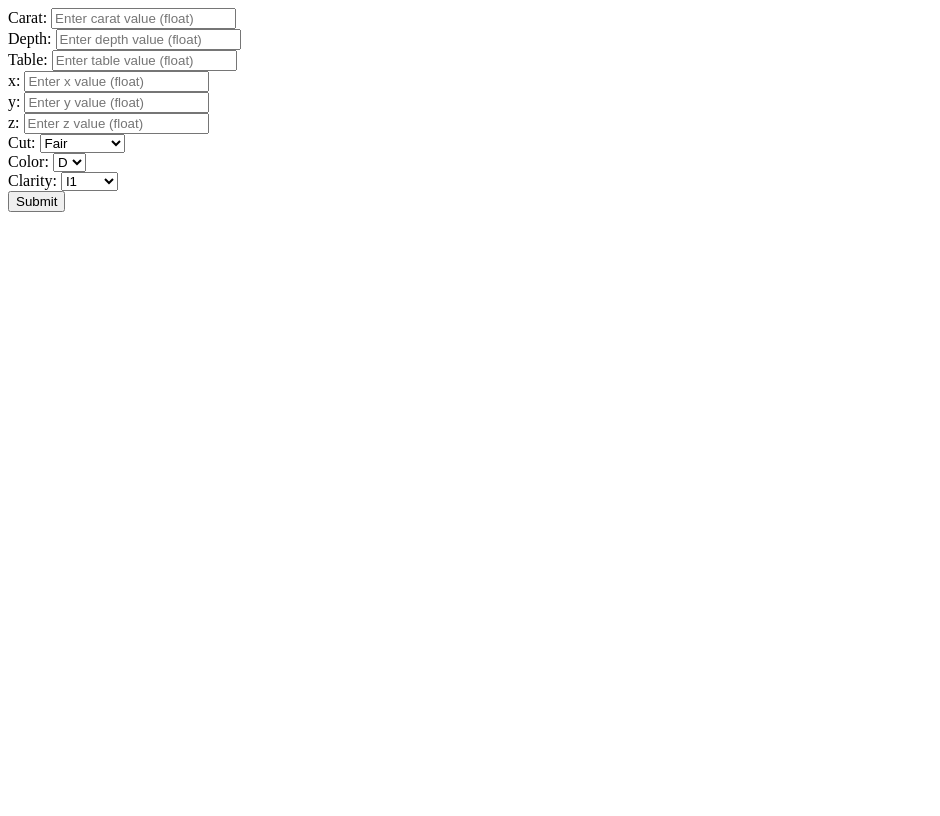
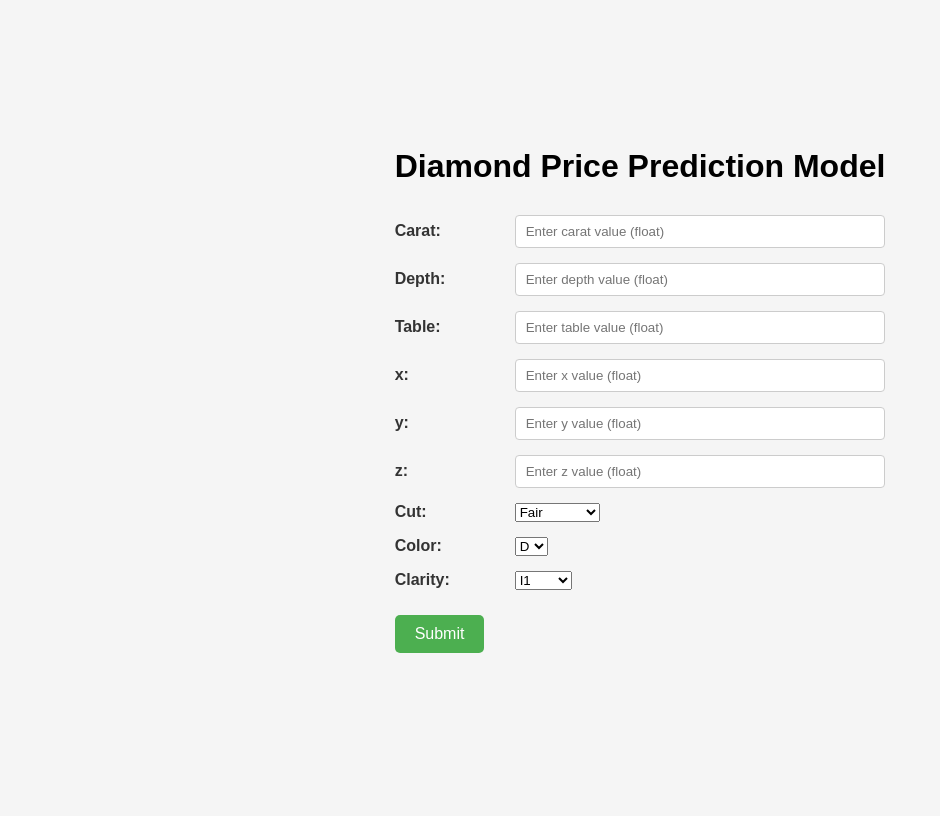
Before and after one commit to SiddharthKrSingh/Diamond-Price-Prediction, a Flask app: page /predict in a window 1280 px wide. Shown: the whole page, without its empty margins (0-940 px from the left). Before the commit the page ends 212 px from the top, so only its background shows below. Run offline with Flask 3, Linux system fonts and the light colour scheme.

Commit message:
css added

```diff
--- a/templates/form.html
+++ b/templates/form.html
@@ -1,6 +1,77 @@
 <html>
 <body>
+    <style>
+        body {
+          background-color: #f5f5f5; /* Light gray background */
+          font-family: Arial, sans-serif; /* Clean and readable font */
+          display: flex; /* Use flexbox for centering */
+          justify-content: center; /* Horizontally center content */
+          align-items: center; /* Vertically center content (optional) */
+          min-height: 100vh; /* Set minimum height for full viewport */
+        }
+
+        .head {
+          text-align: center; /* Center align heading text */
+          margin-bottom: 30px;
+        }
+
+        h1 {
+          margin: 0; /* Remove default margin for better spacing */
+          font-size: 2em; /* Adjust font size as needed */
+        }
+
+        .form-group {
+          display: flex; /* Use flexbox for label and input alignment */
+          align-items: center; /* Vertically align labels and inputs */
+          margin-bottom: 15px;
+        }
+
+        .form-group label {
+          margin-bottom: 0; /* Remove margin for better alignment */
+          flex: 0 0 auto; /* Makes labels fixed width and prevents shrinking */
+          width: 120px; /* Adjust label width as needed */
+          font-weight: bold;
+          color: #333; /* Dark gray for labels */
+        }
+
+        input[type="text"] {
+          padding: 8px 10px;
+          border: 1px solid #ccc;
+          border-radius: 4px;
+          flex: 1; /* Allow inputs to grow horizontally */
+          color: #666; /* Darker gray for text */
+        }
+
+        input[type="text"]:focus {
+          border-color: #66afe9;
+        }
+
+        /* Style for the submit button */
+        .submit-button {
+          display: block;
+          margin-top: 25px; /* Adjust margin as needed */
+          padding: 10px 20px;
+          border: none;
+          border-radius: 5px;
+          font-size: 16px; /* Adjust font size as needed */
+          color: #fff; /* White text color */
+          background-color: #4CAF50; /* Green background color */
+          cursor: pointer;
+          text-align: center; /* Center align button text */
+          align-self: center;
+        }
+
+        .submit-button:hover {
+          background-color: #3e8e41; /* Darker green on hover */
+        }
+      </style>
+
+
 <form action="{{url_for('predict_datapoint')}}" method="POST">
+    <div class="head">
+        <h1>Diamond Price Prediction Model</h1>
+    </div>
+
     <div class="form-group">
         <label for="carat">Carat:</label>
         <input type="text" id="carat" name="carat" placeholder="Enter carat value (float)">
@@ -70,7 +141,7 @@
 </div>
 
 <div style="clear:both;"></div>
-  <input type="submit" value="Submit">
+  <input type="submit" class="submit-button" value="Submit">
 </form>
 
 {{final_result}}
```
